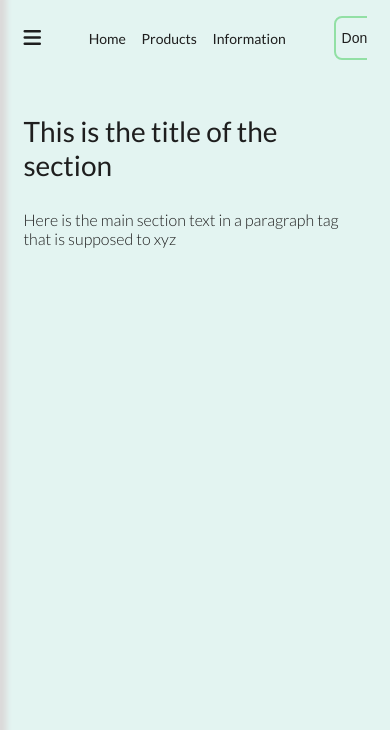
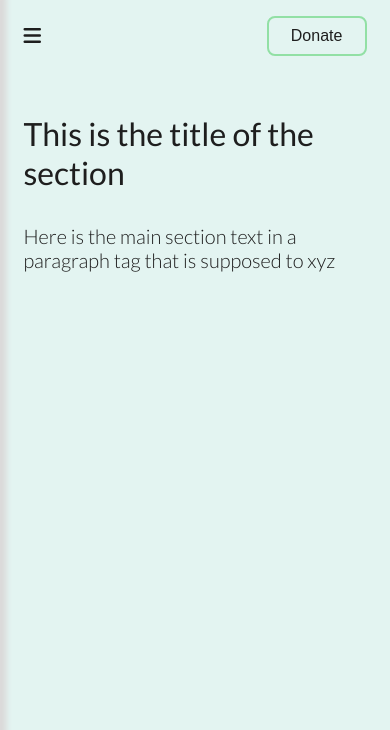
Before and after one commit to louvalman/simple-layout, a plain HTML site: page index.html in a window 390 px wide. Shown: the top 730 px of the page. Drawn offline with nearby package versions, Linux system fonts and the light colour scheme.

Commit message:
commit efix mobile

```diff
--- a/css/style.css
+++ b/css/style.css
@@ -128,7 +128,7 @@ header .nav-list .wallet-container {
     justify-content: center;
     align-items: center;
     width: 88px;
-    height:44px;
+    height:36px;
     text-decoration: none;
     background-color: transparent;
     border-style: solid;
@@ -149,10 +149,6 @@ header .nav-list .wallet-container a {
     font-weight: 200;
     letter-spacing: 0px;
     color: var(--text-color) !important;
-}
-
-header .nav-list .wallet-container a:hover {
-
 }
 
 header .nav-list button {
@@ -194,6 +190,10 @@ header .nav-list button {
     display: block;
     transition: 0.5s;
     margin-left: 3vmin;
+}
+
+.sidebartop svg {
+    display:none;
 }
 
 .sidebarmain {
@@ -297,13 +297,61 @@ article {
     }
 }
 
-@media screen and (max-height: 450px) {
-    .sidenavclass {
-        padding-top: 15px;
+@media screen and (max-width: 600px) {
+    header .remove-mobile {
+        display:none;
+        }
+
+    header .nav-list li a {
+        font-size: 16px !important;
+
+    }
+    header .nav-list .wallet-container a {
+        font-size:16px;
+        font-weight: 200;
+        letter-spacing: 0px;
+        color: var(--text-color) !important;
     }
 
-    .sidenavclass a {
-        font-size: 18px;
+    header .nav-list button {
+        margin-left:60px;
+    }
+
+    header .nav-list .wallet-container {
+        width: 100px;
+        height:40px;
+        text-decoration: none;
+        background-color: transparent;
+        border-style: solid;
+        border-color:var(--hover-color);
+        border-width:2px;
+        border-radius:8px;
+        cursor: pointer;
+        transition: all 0.5s ease-in-out;
+    }
+
+.sidebartop {
+    margin-top:-2vmin;
+}
+
+.sidebartop svg {
+        display:block;
+        margin-right: 6vmin;
+        font-size: 20px;
+    }
+
+    #navbar.sticky {
+        z-index: 0;
+    }
+
+
+    #section-main h1 {
+        font-size: 32px;
+    }
+
+    #section-main p {
+        font-weight: 300;
+        font-size: 20px;
     }
 }
 
--- a/index.html
+++ b/index.html
@@ -31,6 +31,9 @@
                 <a href="#" class="closeicon">
                     <h1 class="h1-top" aria-hidden="true">projectName</h1>
                 </a>
+                <span onclick="toggleNav()">
+                    <i class="fa fa-xmark fa-2x"></i>
+                </span>
             </div>
             <div class="sidebarmain">
                 <div class="sidebarmain-links">
@@ -62,8 +65,8 @@
                     </div>
                 </span>
                 <ul class="nav-list" id="navlist">
-                    <li class="nav-listitems"><a href="#">Home</a></li>
-                    <li class="nav-listitems dropdown"><a href="#">Products</a>
+                    <li class="nav-listitems remove-mobile"><a href="#">Home</a></li>
+                    <li class="nav-listitems dropdown remove-mobile"><a href="#">Products</a>
                         <div class="dropdown-content">
                             <a href="#">Product #1</a>
                             <a href="#">Product #2</a>
@@ -71,7 +74,7 @@
                             <a href="#">Product #4</a>
                         </div>
                     </li>
-                    <li class="nav-listitems dropdown"><a href="#">Information</a>
+                    <li class="nav-listitems dropdown remove-mobile"><a href="#">Information</a>
                         <div class="dropdown-content">
                             <a href="#">Courses</a>
                             <a href="#">Tutorials</a>
@@ -104,6 +107,7 @@
             </section>
         </div>
     </header>
+    <script src="https://ajax.googleapis.com/ajax/libs/jquery/3.6.0/jquery.min.js"></script>
     <script src="https://kit.fontawesome.com/9beebcdd4b.js" crossorigin="anonymous"></script>
     <script src="js/scripts.js"></script>
 </body>
--- a/js/scripts.js
+++ b/js/scripts.js
@@ -14,16 +14,7 @@ window.addEventListener("scroll", e => {
   }
 });
 
-window.addEventListener("scroll", e => {
-  let viewportHeight = window.innerHeight;
-  let scrollPos = window.scrollY;
-  if (scrollPos > navPos) {
-    sidenavid.classList.add('sticky');
-  } else {
-    sidenavid.classList.remove('sticky');
-  }
-});
-
+if($(window).width() > 600){
 function toggleNav() {
   var element = document.getElementById("sidenavid");
   if (element.style.width == "350px") {
@@ -31,6 +22,7 @@ function toggleNav() {
   } else {
     element.style.width = "350px";
   }
+
   var element = document.getElementById("main");
   if (element.style.marginLeft == "350px") {
     element.style.marginLeft = "0px";
@@ -38,9 +30,22 @@ function toggleNav() {
     element.style.marginLeft = "350px";
   }
   }
+} else {
+  function toggleNav() {
+    var element = document.getElementById("sidenavid");
+    if (element.style.width == "100%") {
+      element.style.width = "0px";
+    } else {
+      element.style.width = "100%";
+    }
+    }
+}
 
-
+if($(window).width() > 600){
   function toggleIcon(x) {
     x.classList.toggle("fa-xmark");
     x.classList.toggle("fa-bars");
   }
+  } else {
+    x.classList.toggle("fa-xmark")
+    }
```
